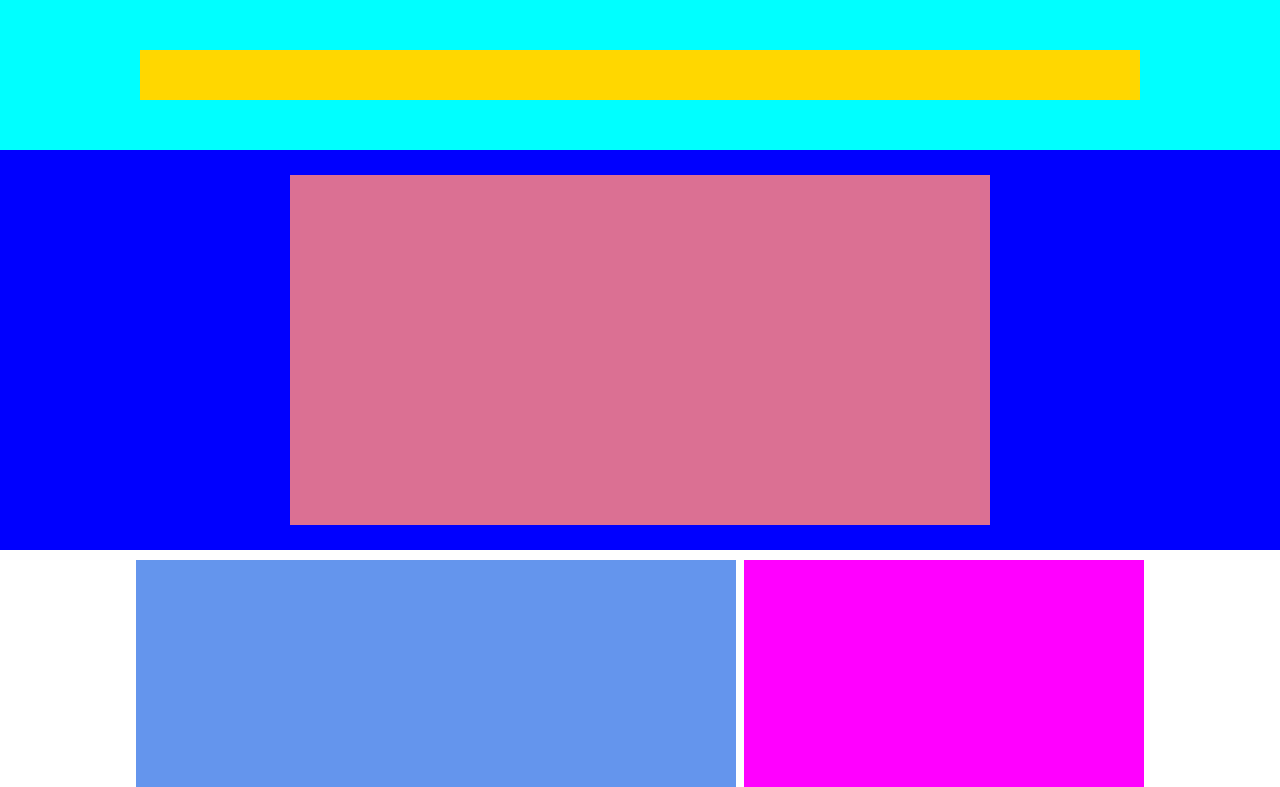
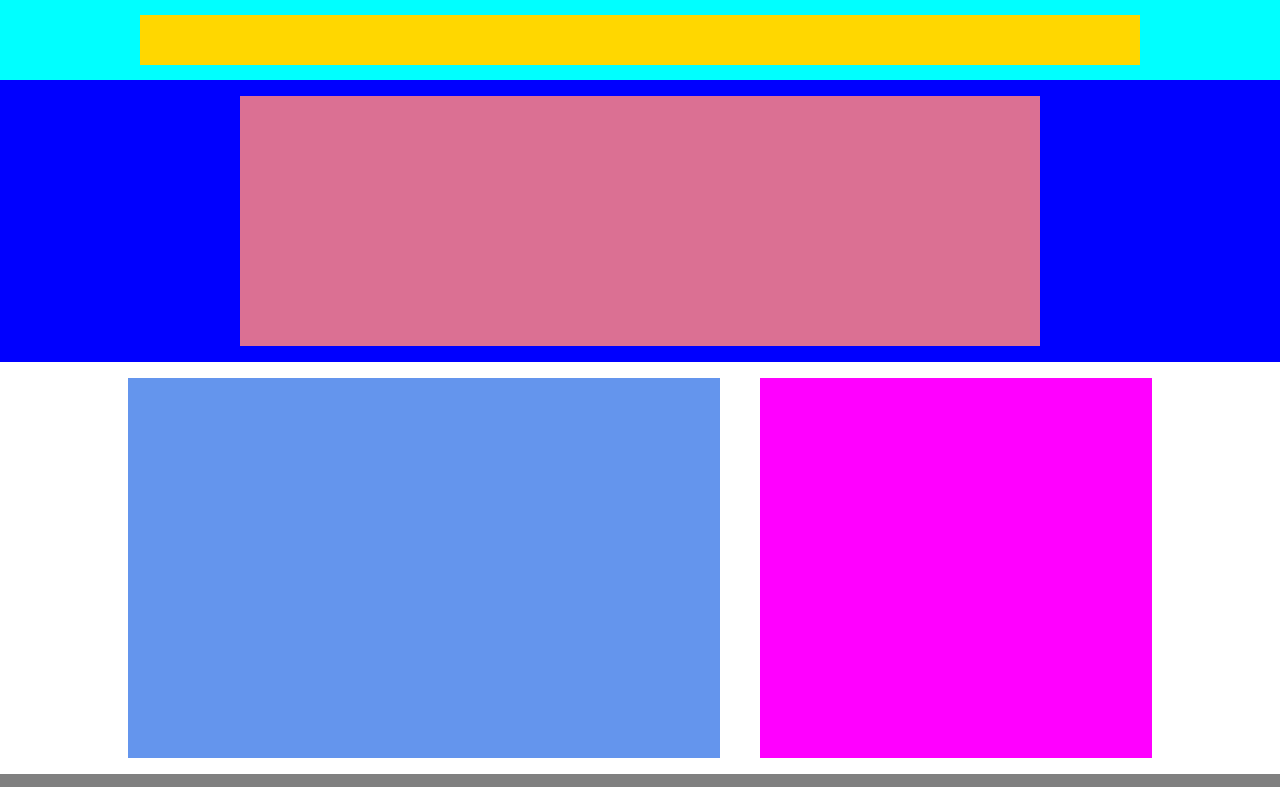
Before and after one commit to Domenic0Ferrari/htmlcss-struttura-discord, a plain HTML site: page index.html in a window 1280 px wide. Shown: the top 787 px of the page. Drawn offline with Linux system fonts and the light colour scheme.

Commit message:
add main

```diff
--- a/assets/style.css
+++ b/assets/style.css
@@ -9,7 +9,9 @@ header{
     justify-content: center;
     align-items: center;
     background-color: aqua;
-    height: 150px;
+    height: 80px;
+    max-width: 2000px;
+    margin-inline: auto;
 }
 
 .nav{
@@ -18,8 +20,12 @@ header{
     background-color: gold;
 }
 
+main{
+    max-width: 2000px;
+    margin-inline: auto;
+}
+
 .container{
-    height: 400px;
     display: flex;
     justify-content: center;
     align-items: center;
@@ -30,9 +36,10 @@ header{
     background-color: blue;
 }
 
-.pink{
-    width: 700px;
-    height: 350px;
+.rosa{
+    margin: 1rem;
+    width: 800px;
+    height: 250px;
     background-color: palevioletred;
 }
 
@@ -43,27 +50,18 @@ header{
 .azzurro{
     background-color: cornflowerblue;
     height: 380px;
-    flex: 0 0 600px;
+    flex: 0 0 calc(600px - 0.5rem);
+    margin: 1rem;
 }
 
 .fucsia{
     background-color: fuchsia;
     height: 380px;
-    flex: 0 0 400px;
+    flex: 0 0 calc(400px - 0.5rem);
+    margin: 1rem;
 }
 
 .grigio{
     background-color: grey;
     flex-direction: row-reverse;
 }
-
-.grigio2{
-    background-color: grey;
-    height: 820px;
-}
-
-.verde{
-    background-color: green;
-    height: 800px;
-    width: 1000px;
-}
--- a/index.html
+++ b/index.html
@@ -16,7 +16,7 @@
     <main>
 
     <div class="container blu">
-        <section class="pink">
+        <section class="rosa">
         </section>
     </div>
 
@@ -41,16 +41,7 @@
         </section>
     </div>
 
-    <div class="container grigio2">
-        <section class="verde">
-        </section>
-    </div>
-
-</main>
-
-<footer>
-
-</footer>
+    </main>
 
 </body>
 </html>
```
